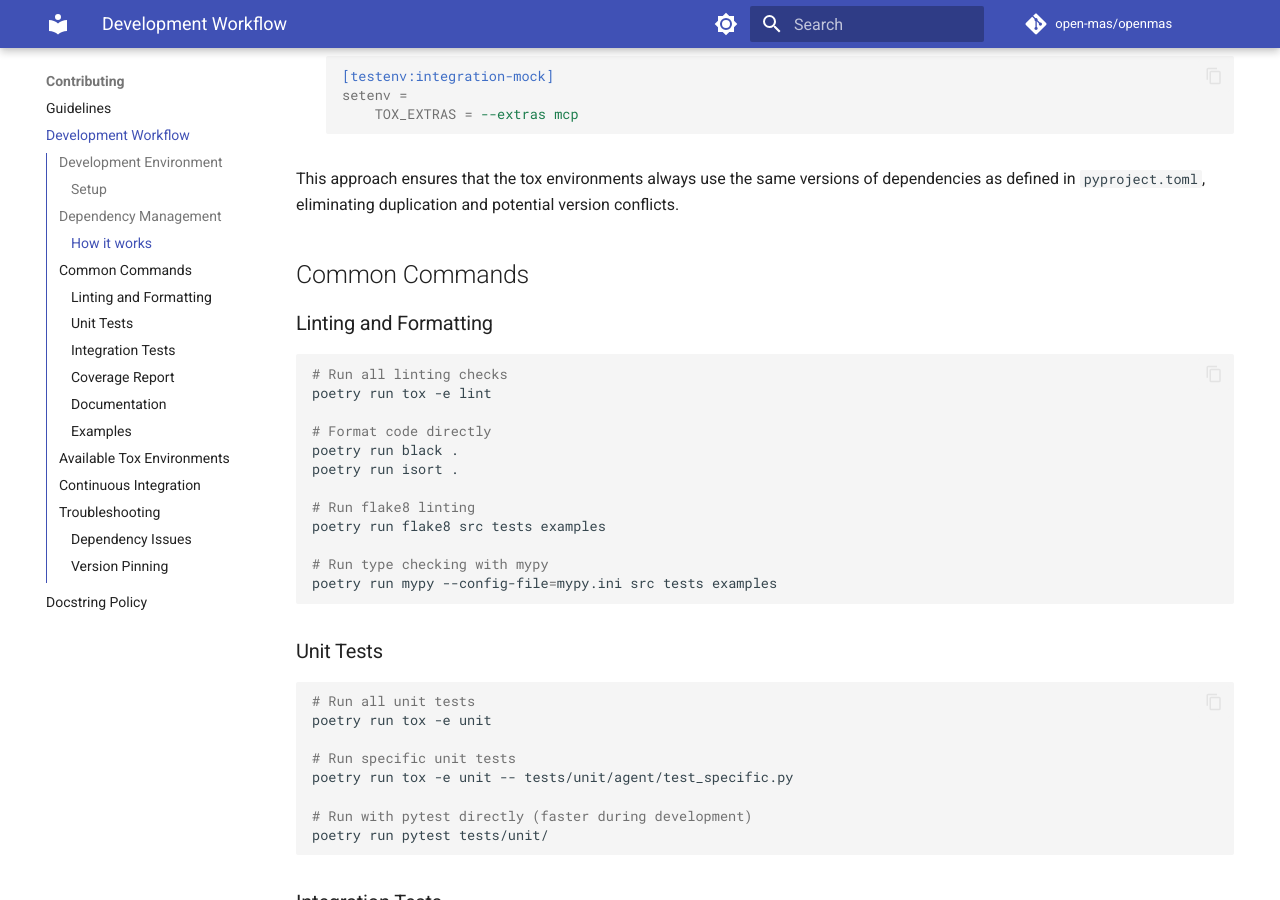
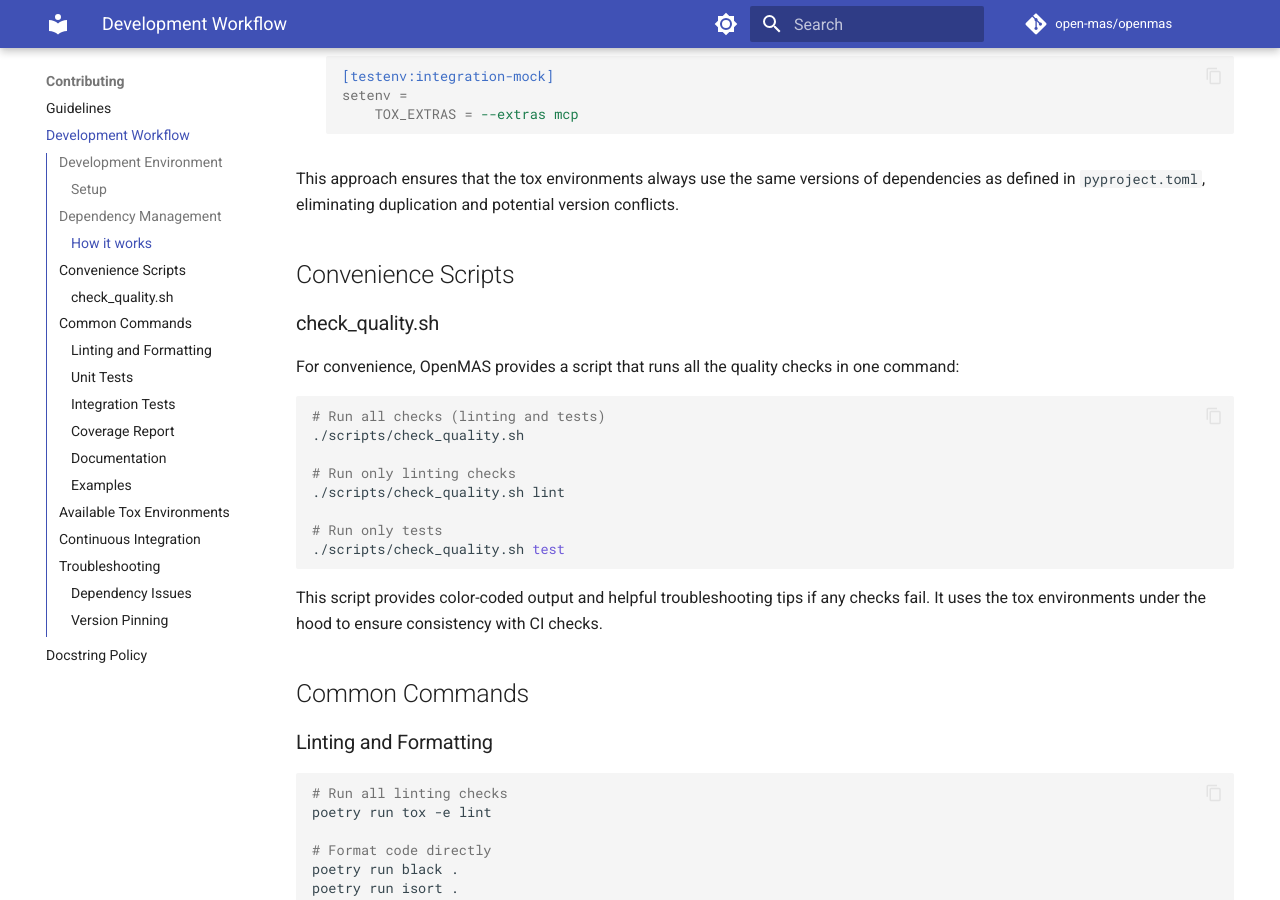
Before and after one commit to openmas-ai/openmas, an MkDocs documentation site: the page built from docs/development_workflow.md, in a window 1280 px wide and 900 px high, scrolled down 1341 px. Built offline with MkDocs 1.6.1 and Material for MkDocs 9.7.7, drawn with Linux system fonts in a browser that asks for light colours; comment, search, counter and statistics services are not loaded.

Commit message:
Update check_quality.sh script to use tox environments and add documentation

````diff
--- a/docs/development_workflow.md
+++ b/docs/development_workflow.md
@@ -55,6 +55,25 @@ OpenMAS uses a DRY (Don't Repeat Yourself) approach to dependency management by
    ```
 
 This approach ensures that the tox environments always use the same versions of dependencies as defined in `pyproject.toml`, eliminating duplication and potential version conflicts.
+
+## Convenience Scripts
+
+### check_quality.sh
+
+For convenience, OpenMAS provides a script that runs all the quality checks in one command:
+
+```bash
+# Run all checks (linting and tests)
+./scripts/check_quality.sh
+
+# Run only linting checks
+./scripts/check_quality.sh lint
+
+# Run only tests
+./scripts/check_quality.sh test
+```
+
+This script provides color-coded output and helpful troubleshooting tips if any checks fail. It uses the tox environments under the hood to ensure consistency with CI checks.
 
 ## Common Commands
 
````
Also changed, not shown: docs/contributing.md (+8 -0 lines), 3 other files.
